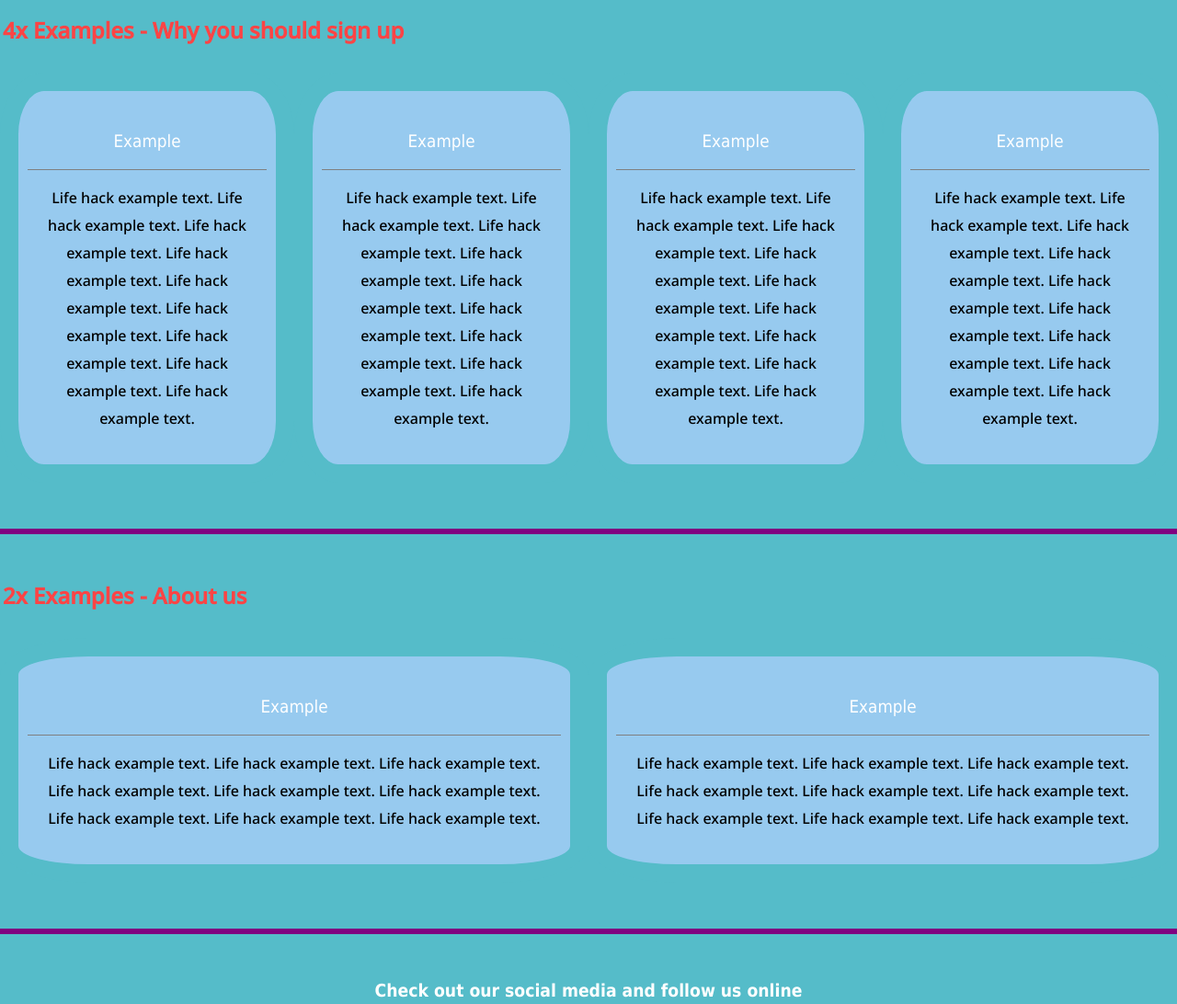
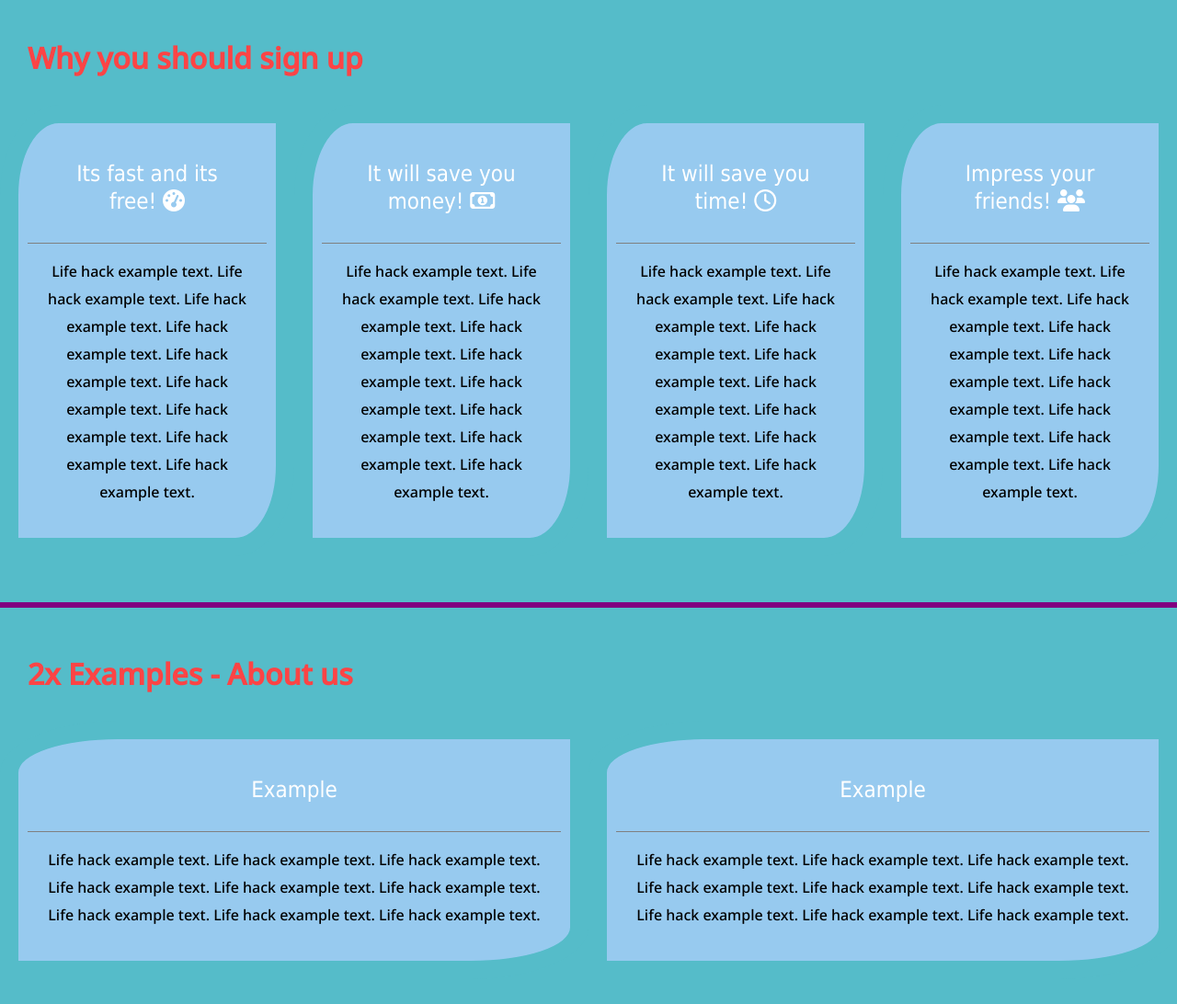
Before and after one commit to KC-7/life-hacks-v2, a plain HTML site: page index.html in a window 1280 px wide. Shown: the part 1400-2492 px from the top of the page at 92% size. Drawn offline with Linux system fonts and the light colour scheme.

Commit message:
Adjust border radius in all sections in homepage

```diff
--- a/assets/css/style.css
+++ b/assets/css/style.css
@@ -1,4 +1,5 @@
 /* Import statement for Google Fonts */
+
 @import url('https://fonts.googleapis.com/css2?family=Noto+Sans:wght@500&family=Open+Sans:wght@300&display=swap');
 
 /* Wild Card to remove: margin, padding and border */
@@ -9,6 +10,8 @@
         border: none;
     }
 
+/* Main Structure - Body, Headings, Paragraphs, Logo & HR */
+
     body {
         font-family: 'Noto Sans', sans-serif;
         color: black;
@@ -16,18 +19,18 @@ body {
         background-color: #55BCC9;
     }
 
-/* Headings, Paragraphs, Logo & HR */
-
     h1, h2 {
         color: #FC4445;
-    margin: 30px 3px 30px 3px;
+        margin: 30px;
+        font-size: xx-large;
     }
 
     h3, h4 {
         color: white;
         font-family: Tahoma, Verdana, sans-serif;
         font-weight: 300;
-    margin: 30px 6px 15px 6px;
+        margin: 30px;
+        font-size: x-large;
     }
 
     p {
@@ -126,7 +129,8 @@ hr.bold {
         width: 33%;
         background-color: #97CAEF;
         border: 20px solid #55BCC9;
-    border-radius: 15%;
+        border-top-left-radius: 20%;
+        border-bottom-right-radius: 20%;
         box-sizing: border-box;
         float: left;
         padding: 10px 10px 20px 10px;
@@ -145,7 +149,8 @@ hr.bold {
         width: 25%;
         background-color: #97CAEF;
         border: 20px solid #55BCC9;
-    border-radius: 15%;
+        border-top-left-radius: 20%;
+        border-bottom-right-radius: 20%;
         box-sizing: border-box;
         float: left;
         padding: 10px 10px 20px 10px;
@@ -164,7 +169,8 @@ hr.bold {
         width: 50%;
         background-color: #97CAEF;
         border: 20px solid #55BCC9;
-    border-radius: 15%;
+        border-top-left-radius: 20%;
+        border-bottom-right-radius: 20%;
         box-sizing: border-box;
         float: left;
         padding: 10px 10px 20px 10px;
@@ -178,6 +184,11 @@ hr.bold {
     footer {
         height: 300px;
         text-align: center;
+    }
+
+    footer a {
+        text-decoration: none;
+        color: #97CAEF;
     }
 
     footer div h3 {
@@ -196,8 +207,3 @@ footer div ul li {
     footer div ul li:hover {
         font-size: 500%;
     }
-
-footer a {
-    text-decoration: none;
-    color: #97CAEF;
-}
--- a/index.html
+++ b/index.html
@@ -77,10 +77,10 @@
 
     <section id="why-examples">
 
-        <h2>4x Examples - Why you should sign up</h2>
+        <h2>Why you should sign up</h2>
 
         <div>
-            <h3>Example</h3>
+            <h3>Its fast and its free! <i class="fas fa-tachometer-alt"></i></h3>
             <hr>
             <p>
                 Life hack example text. Life hack example text. Life hack example text. Life hack example text. Life hack example text. Life hack example text. Life hack example text. Life hack example text. Life hack example text.
@@ -88,7 +88,7 @@
         </div>
 
         <div>
-            <h3>Example</h3>
+            <h3>It will save you money! <i class="far fa-money-bill-alt"></i></h3>
             <hr>
             <p>
                 Life hack example text. Life hack example text. Life hack example text. Life hack example text. Life hack example text. Life hack example text. Life hack example text. Life hack example text. Life hack example text.
@@ -96,7 +96,7 @@
         </div>
 
         <div>
-            <h3>Example</h3>
+            <h3>It will save you time! <i class="far fa-clock"></i></h3>
             <hr>
             <p>
                 Life hack example text. Life hack example text. Life hack example text. Life hack example text. Life hack example text. Life hack example text. Life hack example text. Life hack example text. Life hack example text.
@@ -104,7 +104,7 @@
         </div>
 
         <div>
-            <h3>Example</h3>
+            <h3>Impress your friends! <i class="fas fa-users"></i></h3>
             <hr>
             <p>
                 Life hack example text. Life hack example text. Life hack example text. Life hack example text. Life hack example text. Life hack example text. Life hack example text. Life hack example text. Life hack example text.
@@ -156,7 +156,7 @@
                 </li>
                 <li>
                     <a href="https://youtube.com" target="_blank" rel="noopener" aria-label="Link to our Youtube page (opens in new tab)">
-                        <i class="fab fa-youtube-square"></i>
+                        <i class="fab fa-youtube"></i>
                     </a>
                 </li>
                 <li>
```
Also changed, not shown: 1 other file. Lines whose indentation alone changed are shown as unchanged.
